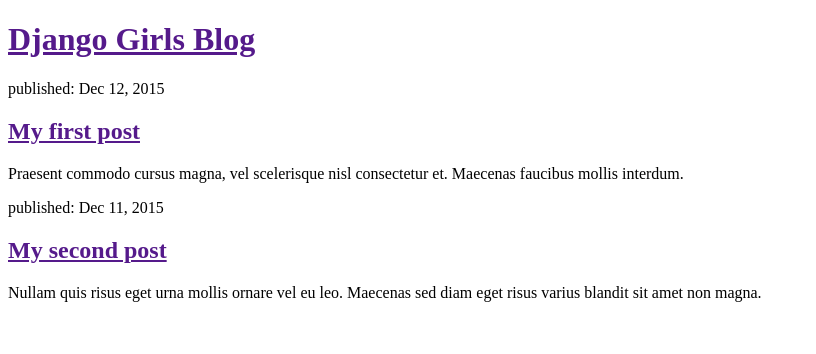
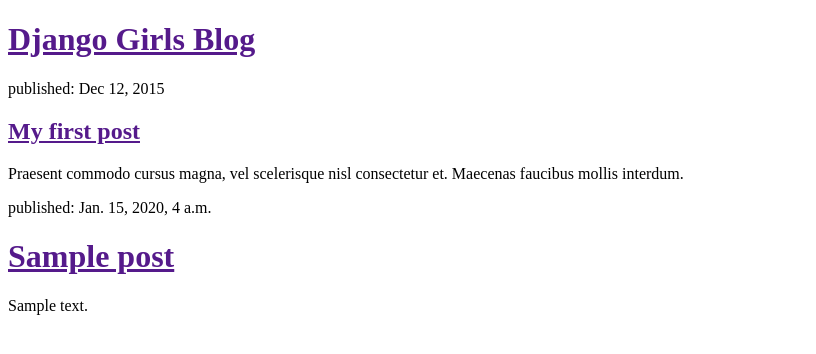
Before and after one commit to erinwilbur/djangworkshop, a Django app: template blog/templates/blog/post_list.html in a window 1280 px wide. Shown: the top 354 px of the page, without its empty margins (0-816 px from the left). Run offline with Django 3.2, Linux system fonts and the light colour scheme; the template is opened without the code that fills it: values that come from a table or form of the project are taken from there, others are empty; tables that the repository leaves empty hold one stand-in row (values such as "Sample post").

Commit message:
add queryset to blog view, add posts within template

```diff
--- a/blog/templates/blog/post_list.html
+++ b/blog/templates/blog/post_list.html
@@ -12,10 +12,13 @@
 		<h2><a href="">My first post</a></h2>
 		<p>Praesent commodo cursus magna, vel scelerisque nisl consectetur et. Maecenas faucibus mollis interdum.</p>
 	</div>
-		<div>
-		<p>published: Dec 11, 2015</p>
-		<h2><a href="">My second post</a></h2>
-		<p>Nullam quis risus eget urna mollis ornare vel eu leo. Maecenas sed diam eget risus varius blandit sit amet non magna.</p>
+		{% for post in posts %}
+			<div>
+				<p>published: {{ post.published_date }}</p>
+				<h1><a href="">{{ post.title }}</a></h1>
+				<p>{{ post.text|linebreaks }}</p>
+			</div>
+		{% endfor %}
 	</div>
 </body>
 </html>
--- a/blog/views.py
+++ b/blog/views.py
@@ -1,5 +1,8 @@
 from django.shortcuts import render
+from django.utils import timezone
+from .models import Post
 
 
 def post_list(request):
-    return render(request, 'blog/post_list.html', {})
+    posts = Post.objects.filter(published_date__lte=timezone.now()).order_by('published_date')
+    return render(request, 'blog/post_list.html', {'posts': posts})
```
